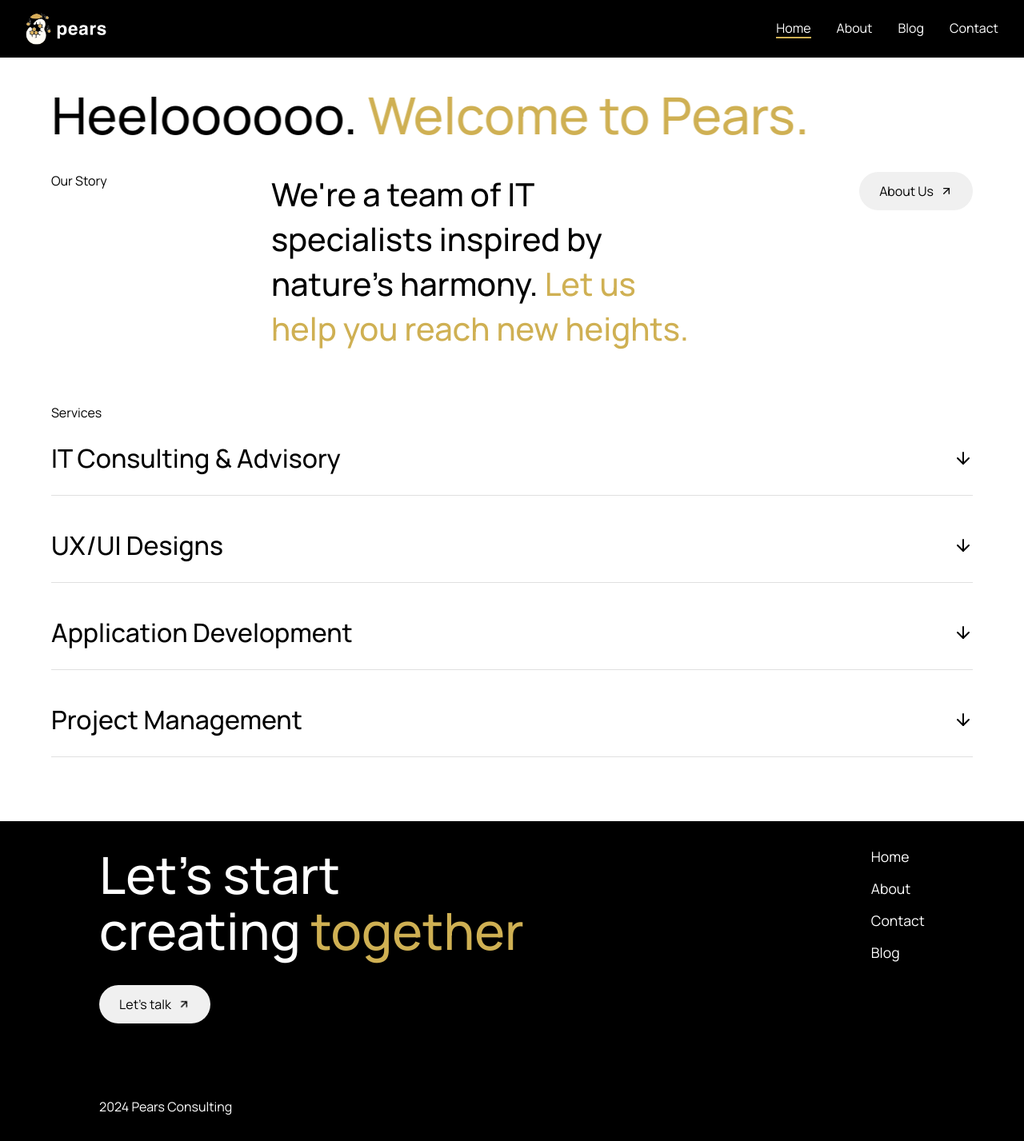
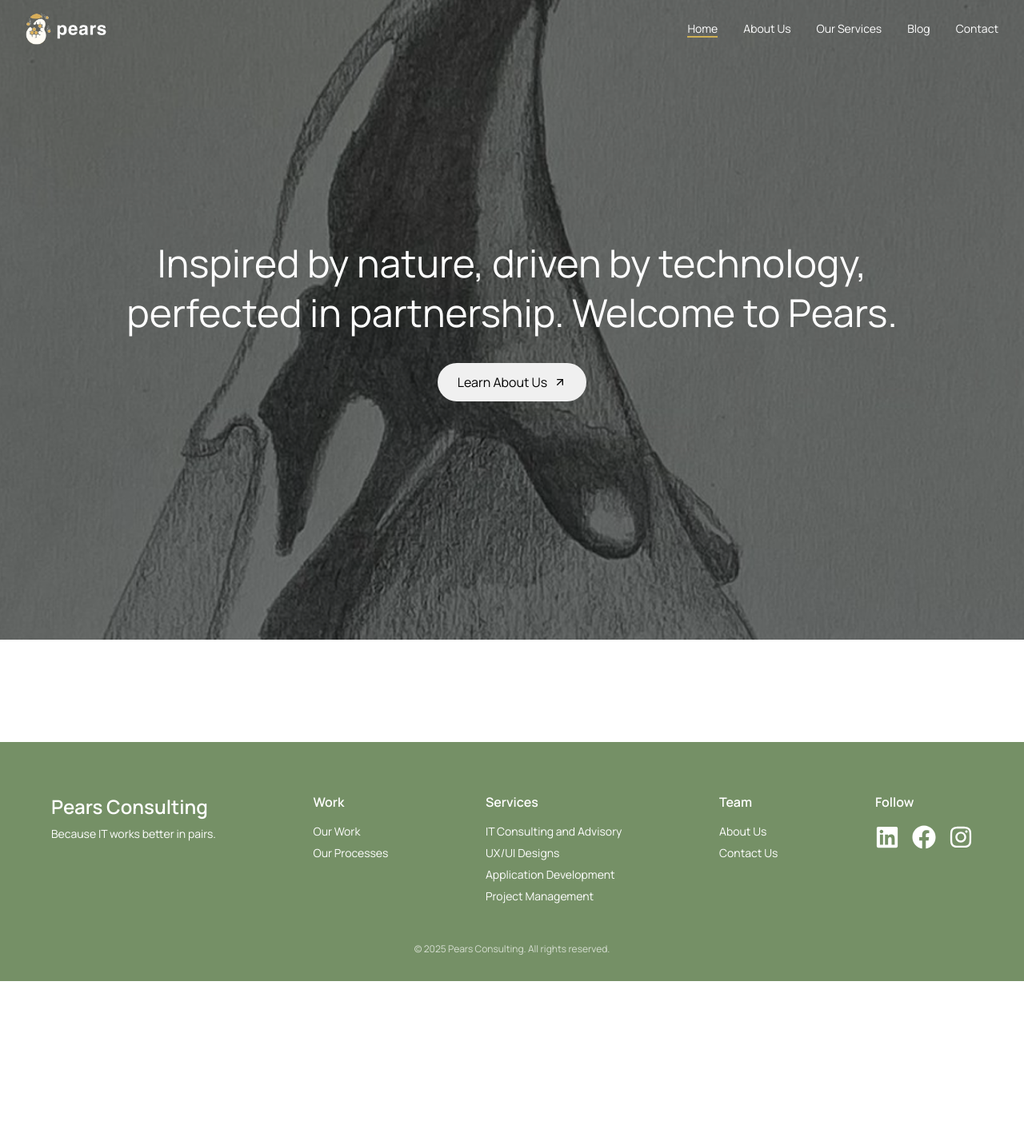
Before and after one commit to Pears-co-za/pears.co.za, a React (Create React App) app: page / in a window 1280 px wide. Shown: the whole page at 80% size. After the commit the page ends 1227 px from the top, so only its background shows below. Built offline with nearby package versions, Linux system fonts and the light colour scheme.

Commit message:
navbar, hero, footer

```diff
--- a/package.json
+++ b/package.json
@@ -8,6 +8,7 @@
     "@testing-library/user-event": "^13.5.0",
     "react": "^18.3.1",
     "react-dom": "^18.3.1",
+    "react-icons": "^5.5.0",
     "react-router-dom": "^6.28.0",
     "react-scripts": "5.0.1",
     "styled-components": "^6.1.13",
@@ -40,5 +41,8 @@
   "devDependencies": {
     "@babel/plugin-proposal-private-property-in-object": "^7.21.11",
     "env-cmd": "^10.1.0"
-  }
+  },
+  "bundleDependencies": [
+    "react-icons"
+  ]
 }
--- a/src/components/layout/Footer.jsx
+++ b/src/components/layout/Footer.jsx
@@ -1,37 +1,91 @@
 import React from "react";
-import { ButtonCTA } from '../common/ButtonCTA';
 import {
     StyledFooterContainer,
-    StyledLeftSection,
-    StyledRightSection,
-    StyledHeading,
-    StyledNavLinks,
-    StyledNavLink,
-    StyledCopyright,
-    StyledHightlightText,
+    StyledFooterContent,
+    StyledFooterLogo,
+    StyledFooterSection,
+    StyledFooterHeading,
+    StyledFooterLinks,
+    StyledFooterLink,
+    StyledFooterText,
+    StyledFooterSocialIcons,
+    StyledSocialIcon,
+    StyledFooterBottomText,
 } from "../../styles/Footer.styles";
+
+import { FaLinkedin, FaInstagram, FaFacebook, FaTwitter } from "react-icons/fa";
 
 function Footer() {
     return (
         <StyledFooterContainer>
-            <StyledLeftSection>
-                <div>
-                    <StyledHeading>
-                        Let's start creating <StyledHightlightText>together</StyledHightlightText>
-                    </StyledHeading>
-                    <ButtonCTA to="/contact">Let's talk</ButtonCTA>
-                </div>
-                <StyledCopyright>2024 Pears Consulting</StyledCopyright>
-            </StyledLeftSection>
+            <StyledFooterContent>
+                <StyledFooterSection>
+                    <StyledFooterLogo>
+                        <h2>Pears Consulting</h2>
+                        <StyledFooterText>
+                            Because IT works better in pairs.
+                        </StyledFooterText>
+                    </StyledFooterLogo>
+                </StyledFooterSection>
 
-            <StyledRightSection>
-                <StyledNavLinks>
-                    <StyledNavLink to="/">Home</StyledNavLink>
-                    <StyledNavLink to="/about">About</StyledNavLink>
-                    <StyledNavLink to="/contact">Contact</StyledNavLink>
-                    <StyledNavLink to="/blog">Blog</StyledNavLink>
-                </StyledNavLinks>
-            </StyledRightSection>
+                <StyledFooterSection>
+                    <StyledFooterHeading>Work</StyledFooterHeading>
+                    <StyledFooterLinks>
+                        <StyledFooterLink to="/about">
+                            Our Work
+                        </StyledFooterLink>
+                        <StyledFooterLink to="/about">
+                            Our Processes
+                        </StyledFooterLink>
+                    </StyledFooterLinks>
+                </StyledFooterSection>
+
+                <StyledFooterSection>
+                    <StyledFooterHeading>Services</StyledFooterHeading>
+                    <StyledFooterLinks>
+                        <StyledFooterLink to="/services">
+                            IT Consulting and Advisory
+                        </StyledFooterLink>
+                        <StyledFooterLink to="/services">
+                            UX/UI Designs
+                        </StyledFooterLink>
+                        <StyledFooterLink to="/services">
+                            Application Development
+                        </StyledFooterLink>
+                        <StyledFooterLink to="/services">
+                            Project Management
+                        </StyledFooterLink>
+                    </StyledFooterLinks>
+                </StyledFooterSection>
+
+                <StyledFooterSection>
+                    <StyledFooterHeading>Team</StyledFooterHeading>
+                    <StyledFooterLinks>
+                        <StyledFooterLink to="/faq">About Us</StyledFooterLink>
+                        <StyledFooterLink to="/contact">
+                            Contact Us
+                        </StyledFooterLink>
+                    </StyledFooterLinks>
+                </StyledFooterSection>
+
+                <StyledFooterSection>
+                    <StyledFooterHeading>Follow</StyledFooterHeading>
+                    <StyledFooterSocialIcons>
+                    <StyledSocialIcon href="https://linkedin.com" target="_blank" rel="noopener noreferrer">
+                        <FaLinkedin />
+                    </StyledSocialIcon>
+                    <StyledSocialIcon href="https://facebook.com" target="_blank" rel="noopener noreferrer">
+                        <FaFacebook />
+                    </StyledSocialIcon>
+                    <StyledSocialIcon href="https://instagram.com" target="_blank" rel="noopener noreferrer">
+                        <FaInstagram />
+                    </StyledSocialIcon>
+                </StyledFooterSocialIcons>
+            </StyledFooterSection>
+            </StyledFooterContent>
+            <StyledFooterBottomText>
+                © 2025 Pears Consulting. All rights reserved.
+            </StyledFooterBottomText>
         </StyledFooterContainer>
     );
 }
--- /dev/null
+++ b/src/components/layout/Hero.jsx
@@ -0,0 +1,42 @@
+import React from "react";
+import { ButtonCTA } from "../common/ButtonCTA"; // Import your custom button
+import {
+    StyledHeroSection,
+    StyledHeroContent,
+    StyledHeroText,
+    StyledHeroHeading,
+    StyledBackgroundOverlay
+} from "../../styles/Hero.styles";
+
+const Hero = ({
+    backgroundImage,
+    title,
+    buttonText,
+    buttonLink,
+    overlayOpacity = 0.5,
+    textAlign = "center",
+    fullHeight = true
+}) => {
+    return (
+        <StyledHeroSection
+            $backgroundImage={backgroundImage}
+            $fullHeight={fullHeight}
+        >
+            <StyledBackgroundOverlay $opacity={overlayOpacity} />
+            <StyledHeroContent>
+                <StyledHeroText $textAlign={textAlign}>
+                    <StyledHeroHeading>
+                        {title}
+                    </StyledHeroHeading>
+                    {buttonText && buttonLink && (
+                        <ButtonCTA to={buttonLink}>
+                            {buttonText}
+                        </ButtonCTA>
+                    )}
+                </StyledHeroText>
+            </StyledHeroContent>
+        </StyledHeroSection>
+    );
+};
+
+export default Hero;
--- a/src/components/layout/Navbar.jsx
+++ b/src/components/layout/Navbar.jsx
@@ -42,11 +42,10 @@ function Navbar() {
             <StyledNavContainer $isVisible={isVisible}>
                 <StyledLogo to="/">
                     <img
-                        src="./assets/pears-logo-with-name.png"
+                        src="/assets/pears-logo-with-name.png"
                         className="pears-logo"
-                        alt="pears bee logo"
+                        alt="pears logo"
                     />
-                    pears
                 </StyledLogo>
                 <StyledHamburger onClick={toggleMenu} $isOpen={isMenuOpen}>
                     <span></span>
@@ -66,7 +65,14 @@ function Navbar() {
                         className={location.pathname === "/about" ? "active" : ""}
                         onClick={() => setIsMenuOpen(false)}
                     >
-                        About
+                        About Us
+                    </StyledNavLink>
+                    <StyledNavLink
+                        to="/services"
+                        className={location.pathname === "/services" ? "active" : ""}
+                        onClick={() => setIsMenuOpen(false)}
+                    >
+                        Our Services
                     </StyledNavLink>
                     <StyledNavLink
                         to="/blog"
@@ -88,7 +94,6 @@ function Navbar() {
                 $isOpen={isMenuOpen}
                 onClick={() => setIsMenuOpen(false)}
             />
-            <div style={{ paddingTop: "74px" }} />
         </>
     );
 }
--- a/src/components/pages/Home.jsx
+++ b/src/components/pages/Home.jsx
@@ -1,51 +1,22 @@
-import { ButtonCTA } from "../common/ButtonCTA";
-import Accordion from "../common/Accordion";
-import FadeIn from "../common/FadeIn";
-import {
-    StyledHightlightText,
-    StyledDisplayHeading,
-    StyledHomeContainer,
-    Styled3ColSection,
-    StyledH1,
-    StyledServicesSection,
-} from "../../styles/Home.styles";
+import React from "react";
+import Hero from "../layout/Hero";
+import { StyledHomeContainer } from "../../styles/Home.styles";
 
 function Home() {
     return (
-        <StyledHomeContainer>
-            <div>
-                <FadeIn>
-                    <StyledDisplayHeading>
-                    Heeloooooo.{" "}
-                        <StyledHightlightText>
-                            Welcome to Pears.
-                        </StyledHightlightText>
-                    </StyledDisplayHeading>
-                </FadeIn>
+        <>
+            <Hero
+                backgroundImage="/assets/home-hero-bg.png"
+                title="Inspired by nature, driven by technology, perfected in partnership. Welcome to Pears."
+                buttonText="Learn About Us"
+                buttonLink="/about"
+                fullHeight={true}
+            />
 
-                <FadeIn delay={200}>
-                    <Styled3ColSection>
-                        <p>Our Story</p>
-                        <StyledH1>
-                            We're a team of IT specialists inspired by nature's
-                            harmony.
-                            <StyledHightlightText>
-                                {" "}
-                                Let us help you reach new heights.
-                            </StyledHightlightText>
-                        </StyledH1>
-                        <ButtonCTA to="/about">About Us</ButtonCTA>
-                    </Styled3ColSection>
-                </FadeIn>
-
-                <FadeIn delay={400}>
-                    <StyledServicesSection>
-                        <p>Services</p>
-                        <Accordion />
-                    </StyledServicesSection>
-                </FadeIn>
-            </div>
-        </StyledHomeContainer>
+            <StyledHomeContainer>
+                {/* Rest of the content will be added later */}
+            </StyledHomeContainer>
+        </>
     );
 }
 
--- a/src/styles/ButtonCTA.styles.js
+++ b/src/styles/ButtonCTA.styles.js
@@ -1,5 +1,6 @@
 import styled from 'styled-components';
 import { Link } from 'react-router-dom';
+import { colors } from '../constants';
 
 export const StyledButton = styled(Link)`
   background-color: #F0F0F0;
@@ -20,7 +21,7 @@ export const StyledButton = styled(Link)`
   }
 
   &:hover {
-    background-color: white;
+    background-color: ${colors.paleYellow};
     border: 1px solid black;
 
     svg {
--- a/src/styles/Footer.styles.js
+++ b/src/styles/Footer.styles.js
@@ -3,97 +3,97 @@ import { Link } from "react-router-dom";
 import { colors } from "../constants";
 
 export const StyledFooterContainer = styled.footer`
-    background-color: ${colors.black};
-    padding: 2rem 4rem;
-    display: flex;
-    justify-content: space-around;
-    min-height: 50vh;
+    background-color: #759066;
+    padding: 4rem 4rem 2rem;
+    color: ${colors.white};
 
-    @media (max-width: 480px) {
-        flex-direction: column;
-        align-items: start;
-        gap: 24px;
+    @media (max-width: 768px) {
+        padding: 3rem 2rem 1.5rem;
     }
 `;
 
-export const StyledLeftSection = styled.div`
+export const StyledFooterContent = styled.div`
     display: flex;
-    flex-direction: column;
+    flex-wrap: wrap;
     justify-content: space-between;
-    gap: 10px;
-    color: ${colors.white};
-
-
-
-`;
-
-export const StyledRightSection = styled.div`
-    display: flex;
-    flex-direction: column;
-    align-items: flex-end;
-`;
-
-export const StyledHeading = styled.h1`
-    font-size: 4rem;
-    font-weight: 500;
-    line-height: 1.1;
-    margin-bottom: 2rem;
-    max-width: 65%;
+    max-width: 1280px;
+    margin: 0 auto;
+    gap: 2rem;
 
     @media (max-width: 768px) {
-        font-size: 3rem;
-    }
-
-    @media (max-width: 480px) {
-        font-size: 2.5rem;
-        max-width: 100%;
+        flex-direction: column;
+        gap: 2.5rem;
     }
 `;
 
-export const StyledNavLinks = styled.div`
+export const StyledFooterLogo = styled.div`
+    h2 {
+        font-size: 1.5rem;
+        font-weight: 600;
+        margin: 0 0 0.5rem;
+    }
+`;
+
+export const StyledFooterSection = styled.div`
+    @media (max-width: 768px) {
+        width: 100%;
+    }
+`;
+
+export const StyledFooterHeading = styled.h3`
+    font-size: 1rem;
+    font-weight: 600;
+    margin: 0 0 1rem;
+    color: ${colors.white};
+`;
+
+export const StyledFooterLinks = styled.div`
     display: flex;
     flex-direction: column;
+    gap: 0.5rem;
+`;
+
+export const StyledFooterLink = styled(Link)`
+    color: ${colors.white};
+    text-decoration: none;
+    font-size: 0.875rem;
+    transition: color 0.2s ease;
+
+    &:hover {
+        color: ${colors.paleYellow};
+        text-decoration: underline;
+    }
+`;
+
+export const StyledFooterText = styled.p`
+    font-size: 0.875rem;
+    color: ${colors.white};
+    margin: 0;
+    max-width: 250px;
+`;
+
+export const StyledFooterSocialIcons = styled.div`
+    display: flex;
     gap: 1rem;
 `;
 
-export const StyledNavLink = styled(Link)`
-    color: ${colors.white};
-    text-decoration: none;
-    font-size: 1.1rem;
 
-    &:hover {
-        text-decoration: underline;
-        color: ${colors.yellow};
-    }
+export const StyledFooterBottomText = styled.p`
+    text-align: center;
+    margin-top: 3rem;
+    font-size: 0.75rem;
+    color: rgba(255, 255, 255, 0.7);
 `;
 
-export const StyledHightlightText = styled.span`
+export const StyledSocialIcon = styled.a`
+  font-size: 30px;
+  color: ${colors.white};
+  transition: all 0.3s ease;
+  cursor: pointer;
+
+  &:hover {
     color: ${colors.paleYellow};
+    scale: 1.25;
+
+  }
 `;
-
-export const StyledTalkButton = styled(Link)`
-    background-color: ${colors.grey5};
-    color: black;
-    padding: 0.75rem 1.5rem;
-    border: 1px solid transparent;
-    border-radius: 100px;
-    text-decoration: none;
-    display: inline-flex;
-    align-items: center;
-    gap: 0.5rem;
-    width: fit-content;
-
-    &:hover {
-      border: 1px solid black;
-      background-color: ${colors.white};
-    }
-`;
-
-export const StyledCopyright = styled.p`
-    color: ${colors.dark70};
-    font-size: 1rem;
-    font-weight: medium;
-    margin-top: auto;
-    color: ${colors.white};
-
-`;
--- /dev/null
+++ b/src/styles/Hero.styles.js
@@ -0,0 +1,61 @@
+import styled from "styled-components";
+import { colors } from "../constants";
+
+export const StyledHeroSection = styled.div`
+    height: ${props => props.$fullHeight ? '100vh' : '60vh'};
+    width: 100%;
+    position: relative;
+    background-image: ${props => `url('${props.$backgroundImage}')`};
+    background-size: cover;
+    background-position: center;
+    display: flex;
+    align-items: center;
+    justify-content: center;
+`;
+
+export const StyledBackgroundOverlay = styled.div`
+    position: absolute;
+    top: 0;
+    left: 0;
+    width: 100%;
+    height: 100%;
+    background: rgba(0, 0, 0, ${props => props.$opacity || 0.5});
+`;
+
+export const StyledHeroContent = styled.div`
+    width: 100%;
+    max-width: 1280px;
+    padding: 0 4rem;
+    position: relative;
+    z-index: 2;
+
+    @media (max-width: 768px) {
+        padding: 0 2rem;
+    }
+
+    @media (max-width: 480px) {
+        padding: 0 1rem;
+    }
+`;
+
+export const StyledHeroText = styled.div`
+    max-width: 970px;
+    text-align: ${props => props.$textAlign || 'center'};
+    margin: ${props => props.$textAlign === 'center' ? '0 auto' : '0'};
+`;
+
+export const StyledHeroHeading = styled.h1`
+    font-size: 3rem;
+    font-weight: 400;
+    line-height: 1.3;
+    color: ${colors.white};
+    margin-bottom: 2rem;
+
+    @media (max-width: 768px) {
+        font-size: 2.5rem;
+    }
+
+    @media (max-width: 480px) {
+        font-size: 2rem;
+    }
+`;
--- a/src/styles/Home.styles.js
+++ b/src/styles/Home.styles.js
@@ -2,29 +2,15 @@ import styled from "styled-components";
 import { colors } from "../constants";
 
 export const StyledHomeContainer = styled.div`
-    padding: 2rem 4rem;
+    padding: 4rem;
     max-width: 1280px;
     margin: 0 auto;
     @media (max-width: 768px) {
-        padding: 1.5rem 2rem;
+        padding: 3rem 2rem;
     }
 
     @media (max-width: 480px) {
-        padding: 1rem;
-    }
-`;
-
-export const StyledDisplayHeading = styled.h1`
-    font-size: 4rem;
-    font-weight: 500;
-    line-height: 1.2;
-    @media (max-width: 768px) {
-        font-size: 3rem;
-    }
-
-    @media (max-width: 480px) {
-        font-size: 2.5rem;
-        text-align: left;
+        padding: 2rem 1rem;
     }
 `;
 
--- a/src/styles/Navbar.styles.js
+++ b/src/styles/Navbar.styles.js
@@ -7,7 +7,7 @@ export const StyledNavContainer = styled.nav`
   display: flex;
   justify-content: space-between;
   align-items: center;
-  background-color: ${colors.black};
+  background-color: transparent;
   position: fixed;
   top: 0;
   left: 0;
@@ -21,8 +21,8 @@ export const StyledLogo = styled(Link)`
   display: flex;
   align-items: center;
   gap: 0.5rem;
-  font-size: 1.5rem;
-  color: ${colors.black};
+  font-size: 1.25rem;
+  color: ${colors.white};
   text-decoration: none;
   font-weight: 500;
 
@@ -86,7 +86,7 @@ export const StyledNavLinks = styled.div`
         position: fixed;
         flex-direction: column;
         align-items: center;
-        background-color:rgb(63, 63, 63);
+        background-color: rgb(63, 63, 63);
         top: 0;
         right: ${({ $isOpen }) => ($isOpen ? '0' : '-100%')};
         height: 100vh;
@@ -101,10 +101,11 @@ export const StyledNavLinks = styled.div`
 export const StyledNavLink = styled(Link)`
     color: ${colors.white};
     text-decoration: none;
-    font-size: 1rem;
+    font-size: 0.875rem;
     position: relative;
     padding-bottom: 2px; // Add padding for the underline
-/* margin-right: 2rem; */
+    font-weight: 400;
+
     &:after {
         content: '';
         position: absolute;
```
Also changed, not shown: public/assets/home-hero-bg.png (added), 1 other file (tests, documents, lock files or other folders).
